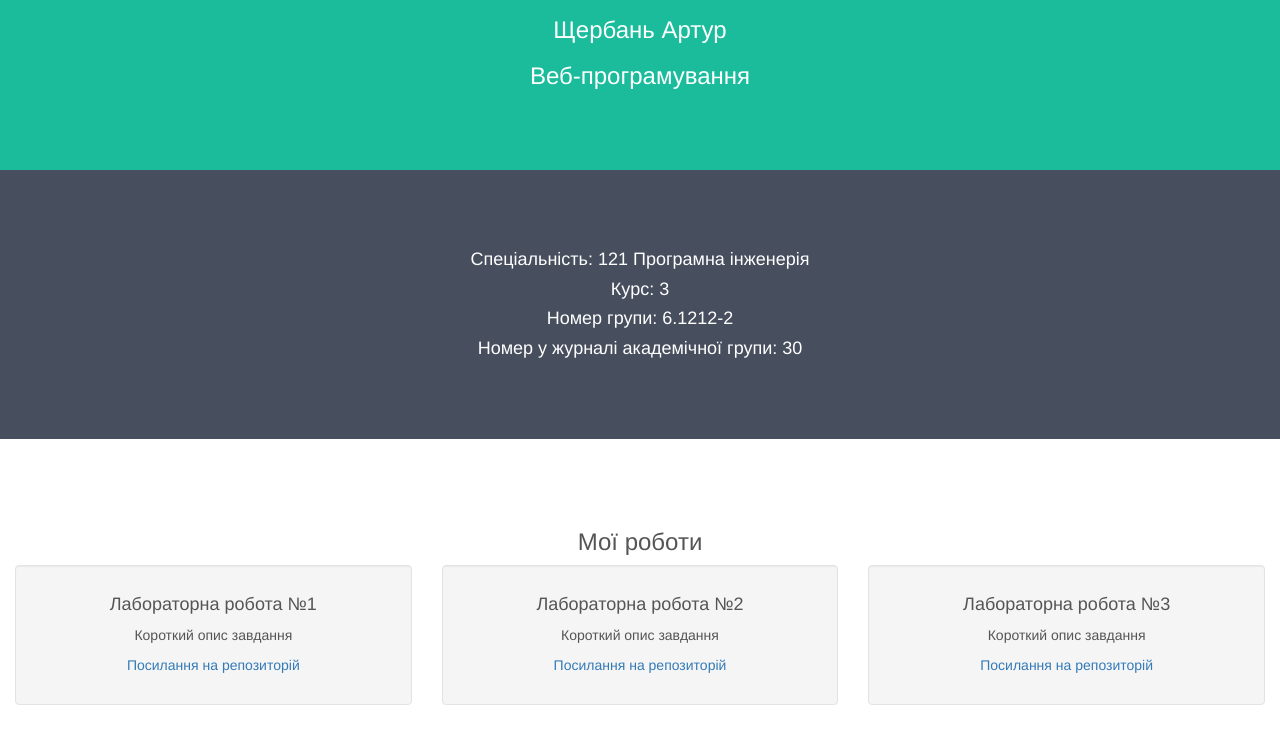
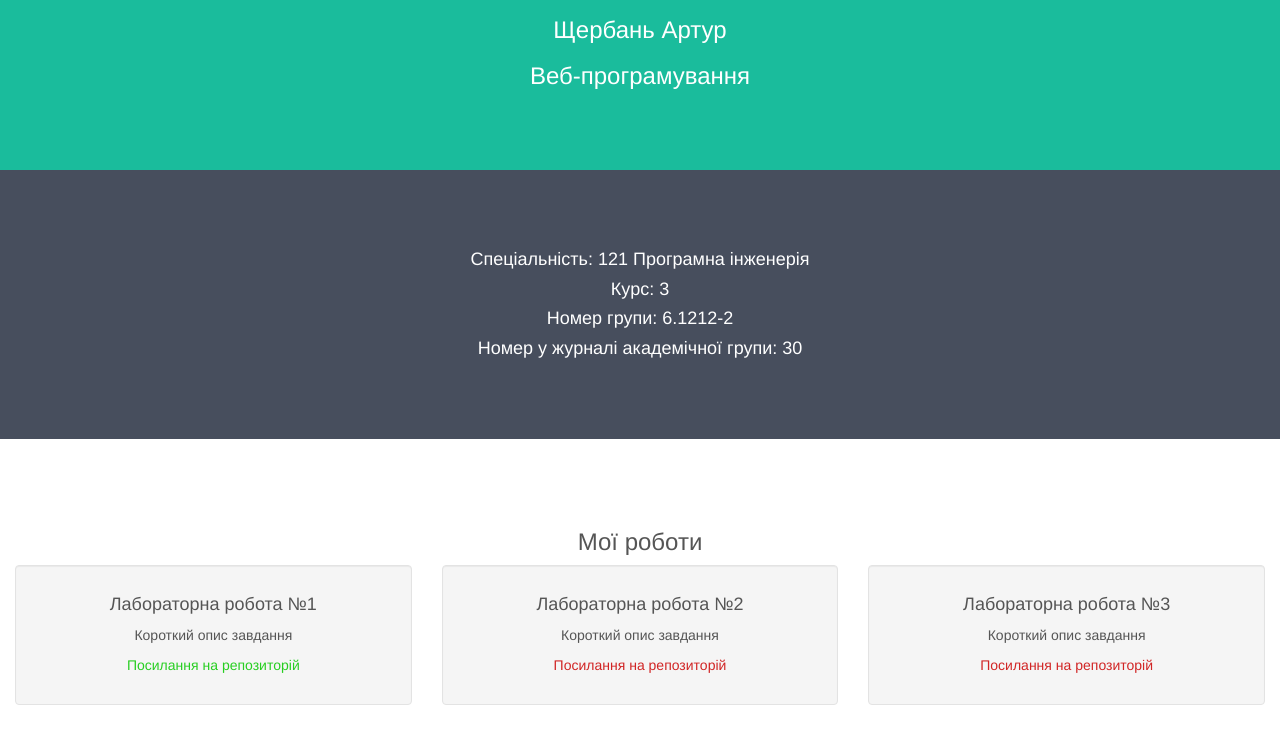
Before and after one commit to shonker108/znu-web-development, a plain HTML site: page lab1/app-root/public/index.html in a window 1280 px wide. Shown: the part 423-1166 px from the top of the page. Drawn offline with nearby package versions, Linux system fonts and the light colour scheme.

Commit message:
Lab 1 completed

```diff
--- a/lab1/app-root/public/index.html
+++ b/lab1/app-root/public/index.html
@@ -30,6 +30,12 @@
     width: 350px;
     object-fit: cover;
   }
+  .completed {
+    color: rgb(39, 206, 33);
+  }
+  .uncompleted {
+    color: rgb(209, 37, 37);
+  }
   </style>
 </head>
 <body>
@@ -54,21 +60,21 @@
     	<article class="well">
 		<h4>Лабораторна робота №1</h4>
         <p>Короткий опис завдання</p>
-        <p><a href="#">Посилання на репозиторій</a></p>
+        <p><a class="completed" href="https://github.com/shonker108/znu-web-development">Посилання на репозиторій</a></p>
         </article>
   	</div>
     <div class="col-sm-4">
     	<article class="well">
 		<h4>Лабораторна робота №2</h4>
         <p>Короткий опис завдання</p>
-        <p><a href="#">Посилання на репозиторій</a></p>
+        <p><a href="#" class="uncompleted">Посилання на репозиторій</a></p>
         </article>
   	</div>
     <div class="col-sm-4">
     	<article class="well">
 		<h4>Лабораторна робота №3</h4>
         <p>Короткий опис завдання</p>
-        <p><a href="#">Посилання на репозиторій</a></p>
+        <p><a href="#" class="uncompleted">Посилання на репозиторій</a></p>
         </article>
   	</div>
   </div>
```
